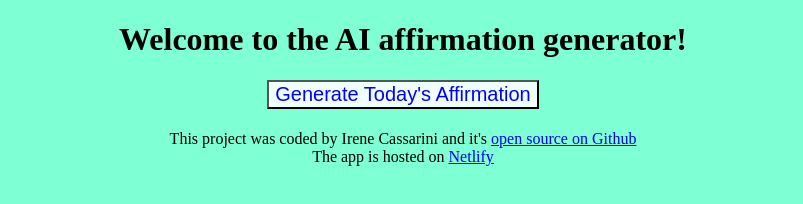
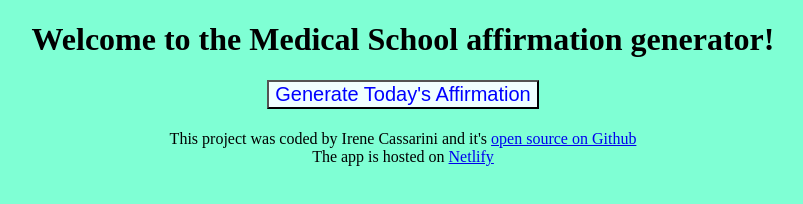
Before and after one commit to irenecassarini/AI-affirmation-generator, a plain HTML site: page index.html in a window 1280 px wide. Shown: the whole page, without its empty margins (237-1040 px from the left). Drawn offline with nearby package versions, Linux system fonts and the light colour scheme.

Commit message:
Update index.html

```diff
--- a/index.html
+++ b/index.html
@@ -9,7 +9,7 @@
     <title>AI affirmation generator</title>
 </head>
 <body>
-    <h1>Welcome to the AI affirmation generator!</h1>
+    <h1>Welcome to the Medical School affirmation generator!</h1>
 
     <button id="button">Generate Today's Affirmation</button>
 
```
